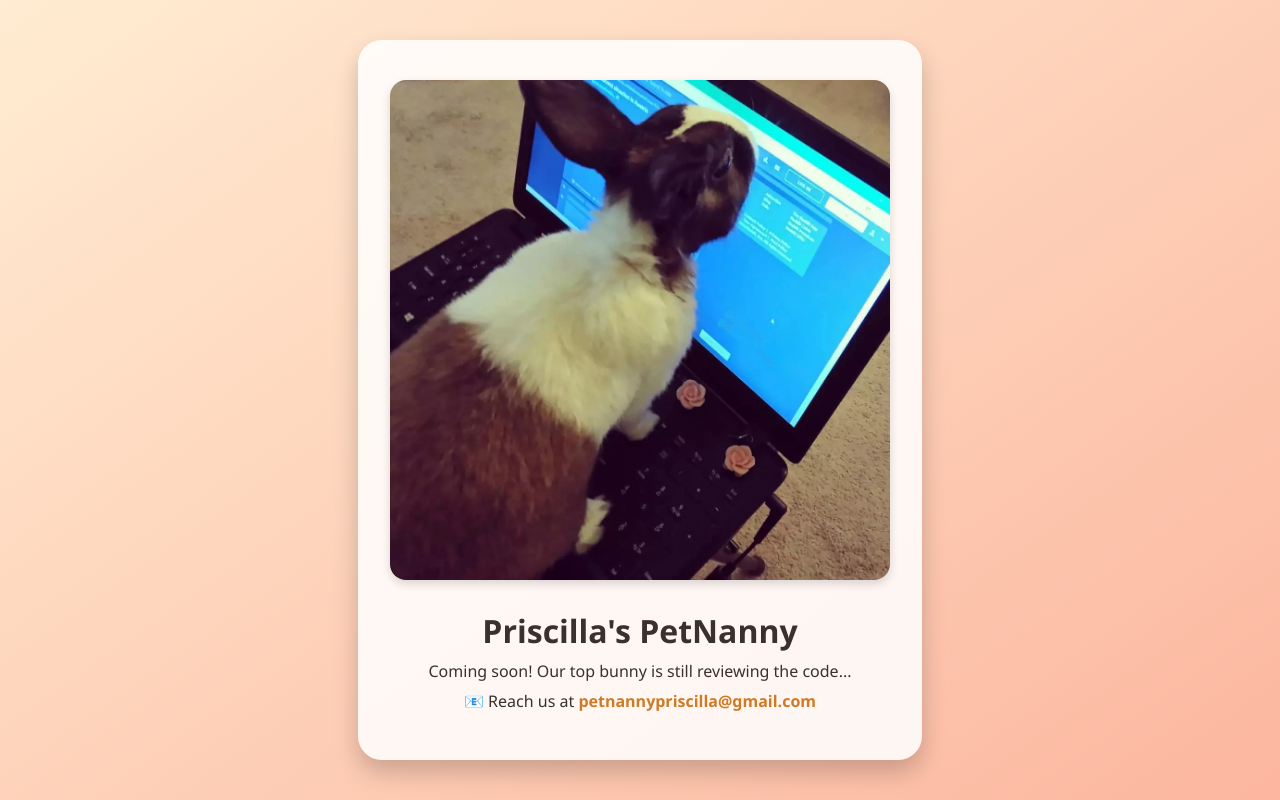
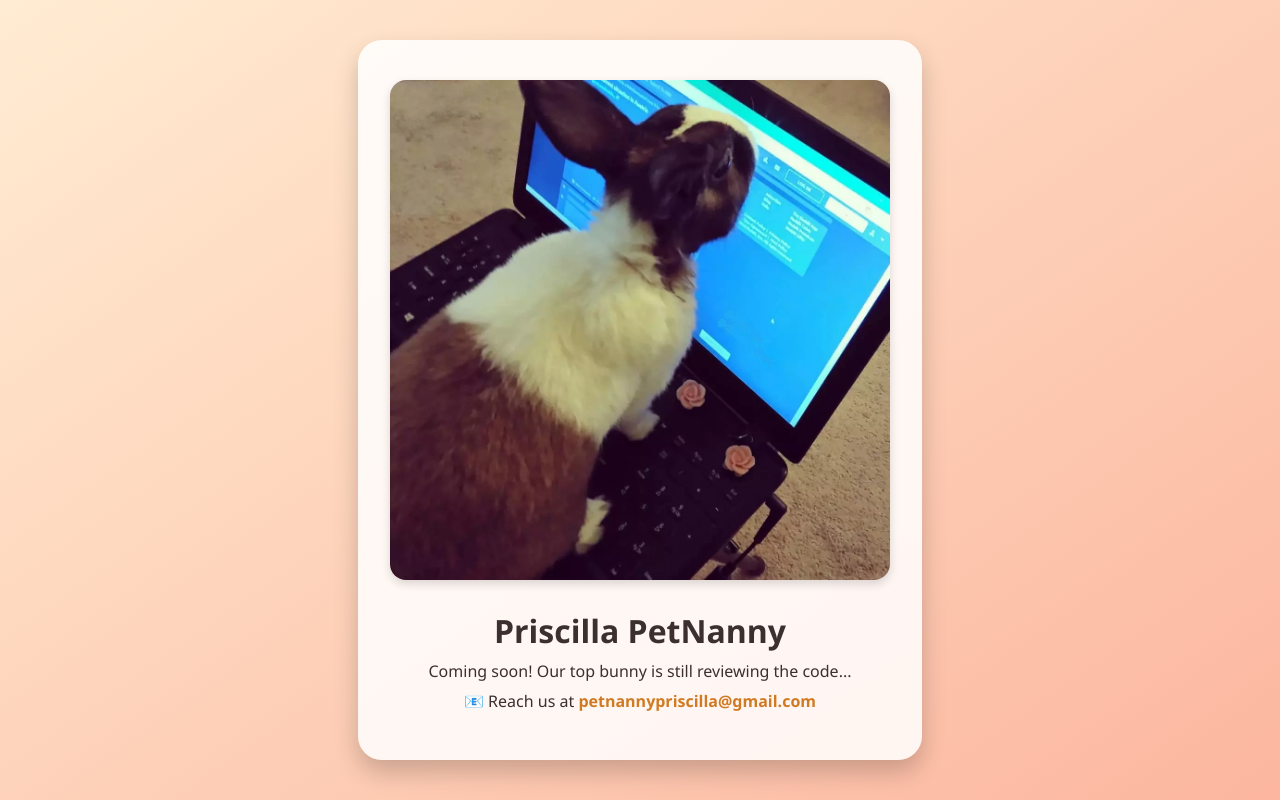
Before and after one commit to ppn-online/ppn-web, a plain HTML site: page index.html in a window 1280 px wide. Drawn offline with Linux system fonts and the light colour scheme.

Commit message:
Update index.html

```diff
--- a/index.html
+++ b/index.html
@@ -3,13 +3,13 @@
 <head>
   <meta charset="UTF-8" />
   <meta name="viewport" content="width=device-width, initial-scale=1.0" />
-  <title>Priscilla's PetNanny</title>
+  <title>Priscilla PetNanny</title>
   <link rel="stylesheet" href="style.css" />
 </head>
 <body>
   <div class="overlay">
     <img src="ppn.webp" alt="Rabbit on computer" class="rabbit-img" />
-    <h1>Priscilla's PetNanny</h1>
+    <h1>Priscilla PetNanny</h1>
     <p>Coming soon! Our top bunny is still reviewing the code...</p>
     <p class="contact">📧 Reach us at <a href="mailto:petnannypriscilla@gmail.com">petnannypriscilla@gmail.com</a></p>
   </div>
```
